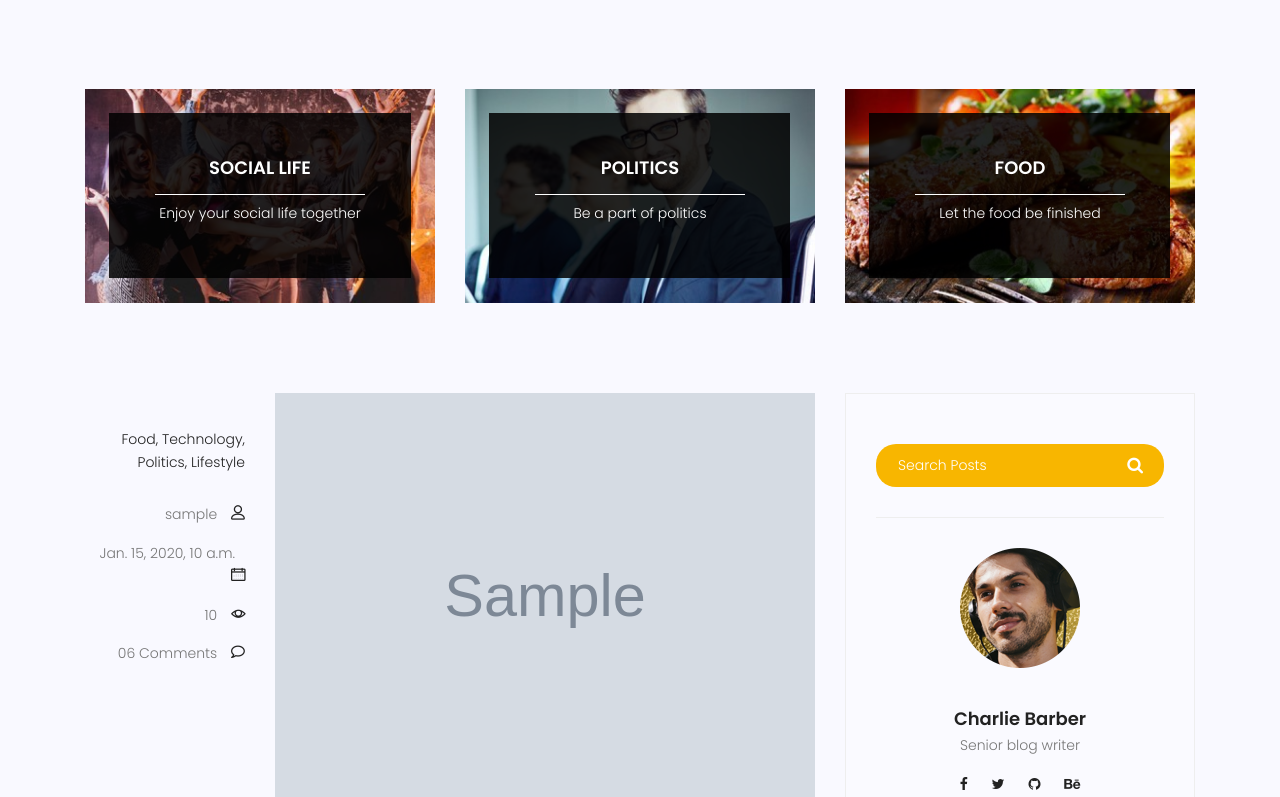
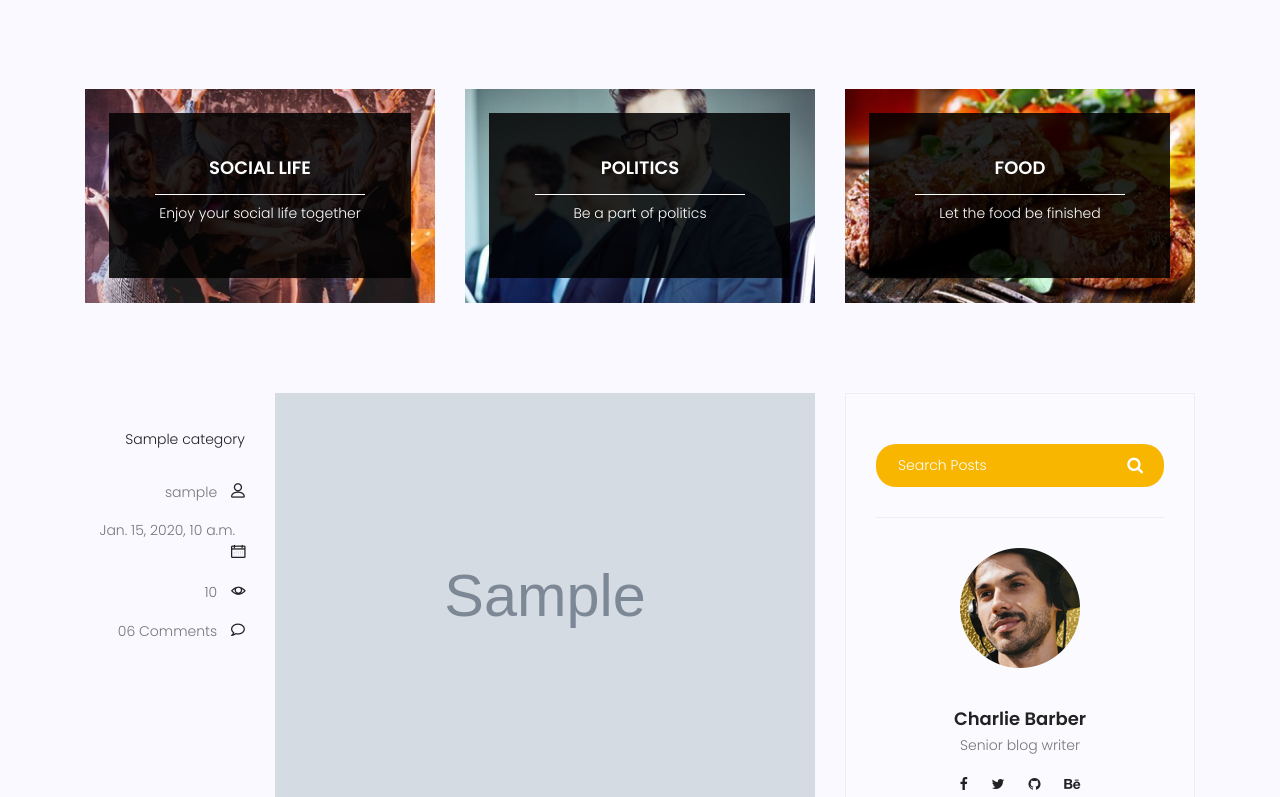
Before and after one commit to Malekpour99/my_site, a Django app: page /blog/ in a window 1280 px wide. Shown: the part 689-1486 px from the top of the page. Run offline with Django 4.2, Linux system fonts and the light colour scheme; tables that the repository leaves empty hold one stand-in row (values such as "Sample post"); grey boxes marked "Sample" are stand-in pictures; some libraries are stand-ins or nearby versions.

Commit message:
Updated Blog's home & single Templates
iterated through each post's categories, and replaced categories' static data with them

```diff
--- a/templates/blog/blog-home.html
+++ b/templates/blog/blog-home.html
@@ -89,10 +89,14 @@
 							<div class="single-post row">
 								<div class="col-lg-3  col-md-3 meta-details">
 									<ul class="tags">
-										<li><a href="#">Food,</a></li>
-										<li><a href="#">Technology,</a></li>
-										<li><a href="#">Politics,</a></li>
-										<li><a href="#">Lifestyle</a></li>
+										{% for category in post.category.all %}
+											{% if not forloop.last %}
+												<li><a href="#">{{ category.name }}</a></li>,
+											{% else %}
+												<li><a href="#">{{ category.name }}</a></li>
+											{% endif %}
+										{% endfor %}
+										{% comment %} {{ post.category.all|join:", "}} {% endcomment %}
 									</ul>
 									<div class="user-details row">
 										<p class="user-name col-lg-12 col-md-12 col-6"><a href="#">{{ post.author }}</a> <span class="lnr lnr-user"></span></p>
```
Also changed, not shown: templates/blog/blog-single.html (+8 -4 lines).
